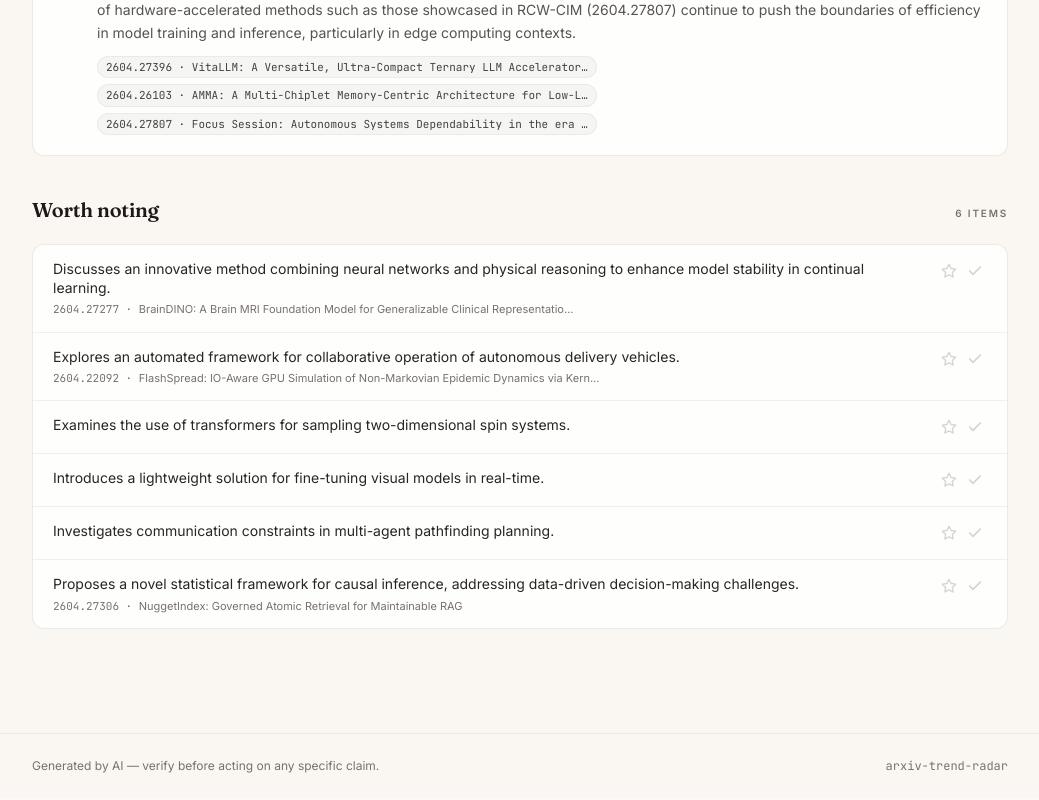
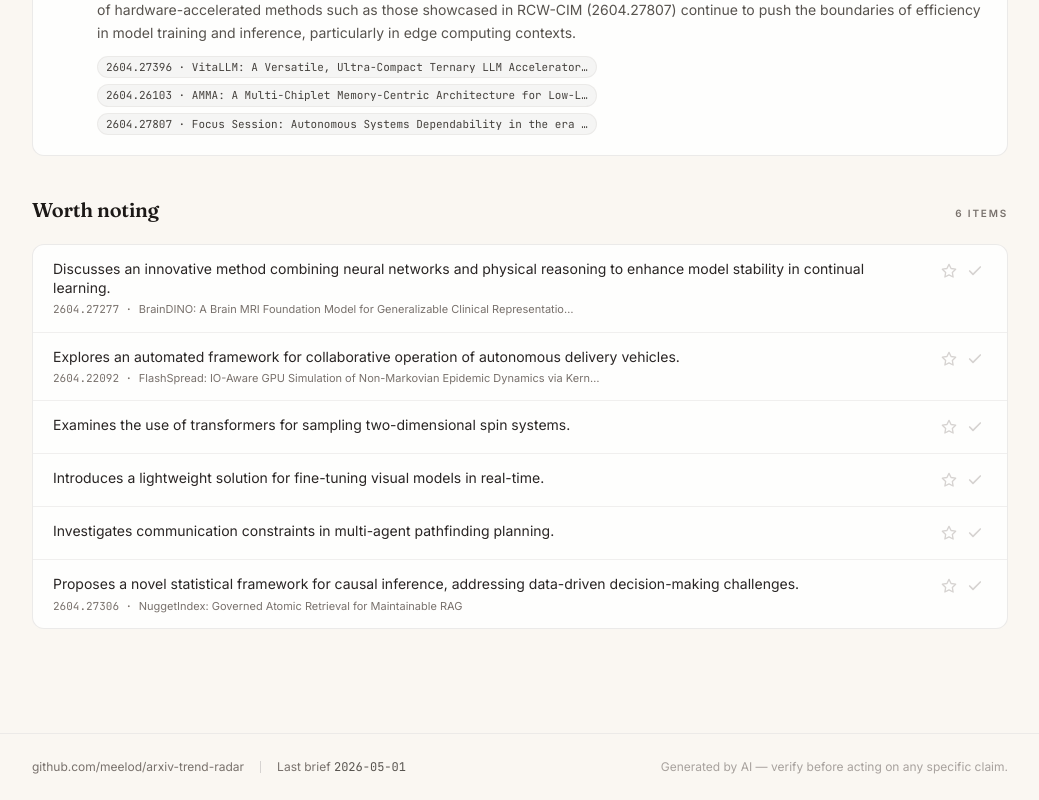
Before and after one commit to meelod/arxiv-trend-radar, a React (Vite) app: page / in a window 1280 px wide. Shown: the part 3210-4010 px from the top of the page, without its empty margins (120-1159 px from the left). Built offline with nearby package versions, Linux system fonts and the light colour scheme; no server answers.

Commit message:
feat: footer with GitHub link and last-brief date
Restrained version per design — adds the repo URL and the date of the
most-recent briefing, so visitors can see staleness at a glance. No
masthead, no fake editorial board.

```diff
--- a/src/components/Layout.tsx
+++ b/src/components/Layout.tsx
@@ -1,5 +1,7 @@
+import { useEffect, useState } from 'react';
 import { Link, NavLink } from 'react-router-dom';
 import { ThemeToggle } from './ThemeToggle';
+import { listBriefings } from '../lib/data';
 
 const linkClass = ({ isActive }: { isActive: boolean }) =>
   `relative py-1 transition-colors ${
@@ -33,12 +35,46 @@ export function Layout({ children }: { children: React.ReactNode }) {
         </div>
       </header>
       <main className="flex-1 max-w-5xl mx-auto w-full px-6 py-10">{children}</main>
-      <footer className="border-t border-stone-200/70 dark:border-stone-800/70 mt-16">
-        <div className="max-w-5xl mx-auto px-6 py-6 text-xs text-stone-500 dark:text-stone-400 flex items-center justify-between">
-          <span>Generated by AI — verify before acting on any specific claim.</span>
-          <span className="font-mono">arxiv-trend-radar</span>
-        </div>
-      </footer>
+      <Footer />
     </div>
   );
 }
+
+function Footer() {
+  const [latest, setLatest] = useState<string | null>(null);
+  useEffect(() => {
+    listBriefings()
+      .then((files) => {
+        if (files[0]) setLatest(files[0].replace('.json', ''));
+      })
+      .catch(() => { /* silent — footer is non-critical */ });
+  }, []);
+
+  return (
+    <footer className="border-t border-stone-200/70 dark:border-stone-800/70 mt-16">
+      <div className="max-w-5xl mx-auto px-4 sm:px-6 py-6 text-[12px] text-stone-500 dark:text-stone-400 flex flex-wrap items-center justify-between gap-x-6 gap-y-2">
+        <div className="flex flex-wrap items-center gap-x-4 gap-y-1">
+          <a
+            href="https://github.com/meelod/arxiv-trend-radar"
+            target="_blank"
+            rel="noopener noreferrer"
+            className="hover:text-stone-800 dark:hover:text-stone-200 transition-colors"
+          >
+            github.com/meelod/arxiv-trend-radar
+          </a>
+          {latest && (
+            <>
+              <span aria-hidden className="w-px h-3 bg-stone-300 dark:bg-stone-700" />
+              <span>
+                Last brief <span className="font-mono text-stone-600 dark:text-stone-300">{latest}</span>
+              </span>
+            </>
+          )}
+        </div>
+        <span className="text-stone-400 dark:text-stone-500">
+          Generated by AI &mdash; verify before acting on any specific claim.
+        </span>
+      </div>
+    </footer>
+  );
+}
```
